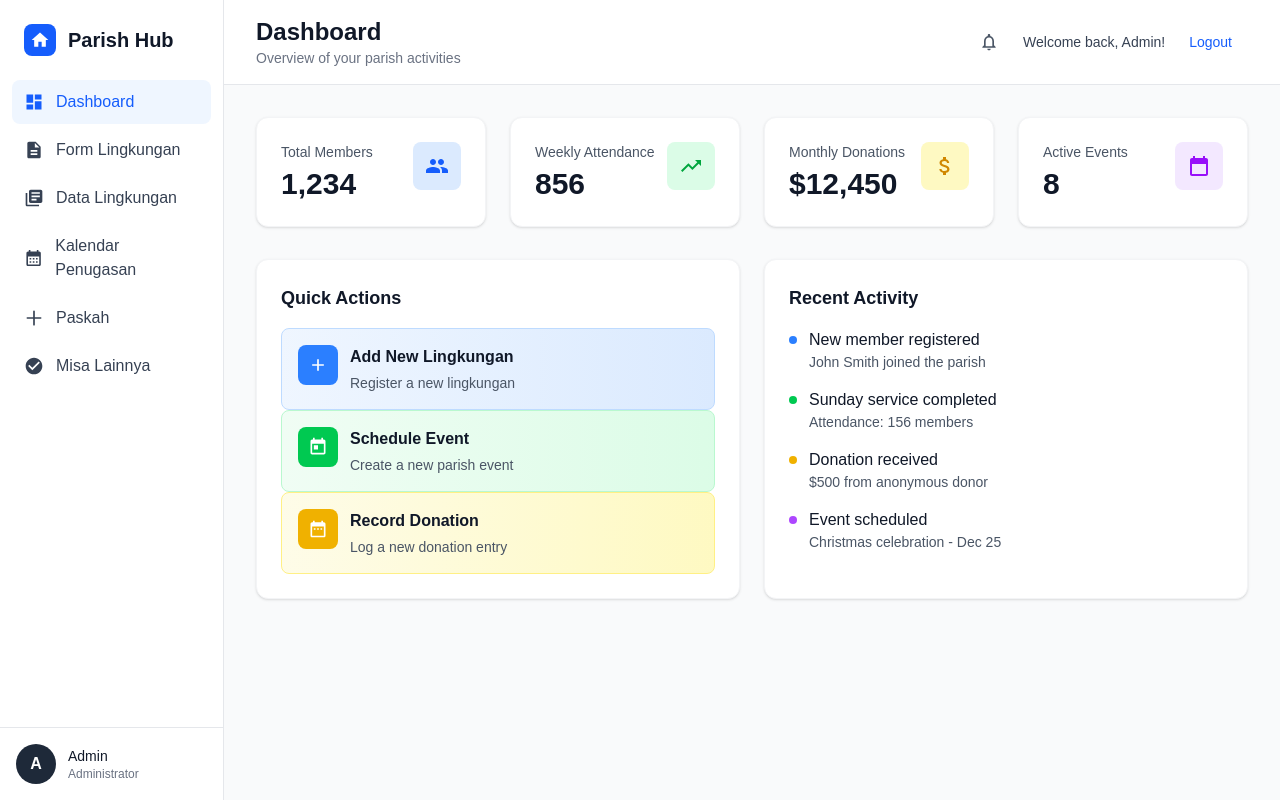
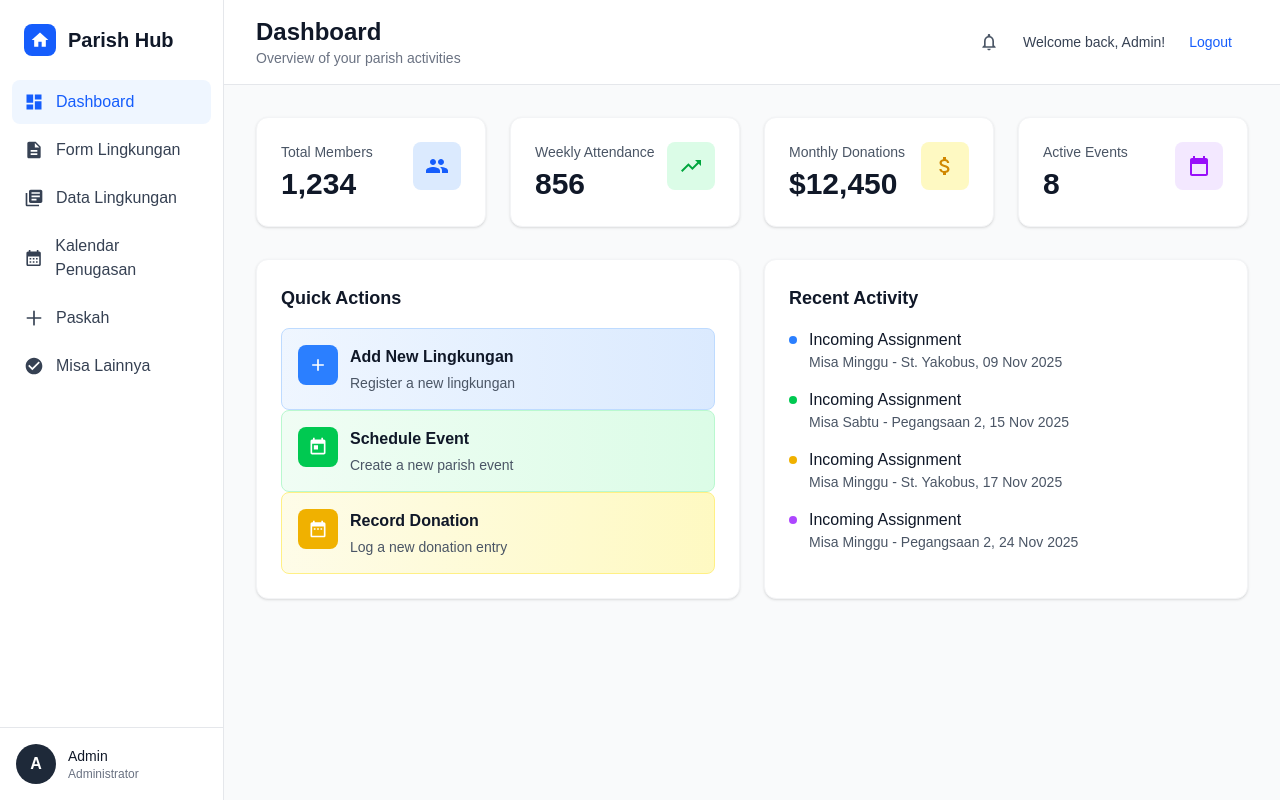
Before and after one commit to PriscillaHandoyo/stykb-dashboard, a Next.js app in the folder stykb-dashboard/: page /dashboard in a window 1280 px wide. Built offline with nearby package versions, Linux system fonts and the light colour scheme.

Commit message:
20251109_10 - Fix dashboard recent activity logics

```diff
--- a/stykb-dashboard/app/dashboard/page.tsx
+++ b/stykb-dashboard/app/dashboard/page.tsx
@@ -314,10 +314,10 @@ export default function DashboardPage() {
                   <div className="w-2 h-2 bg-blue-500 rounded-full mt-2"></div>
                   <div className="flex-1">
                     <h4 className="font-medium text-gray-900">
-                      New member registered
+                      Incoming Assignment
                     </h4>
                     <p className="text-sm text-gray-600">
-                      John Smith joined the parish
+                      Misa Minggu - St. Yakobus, 09 Nov 2025
                     </p>
                   </div>
                 </div>
@@ -325,10 +325,10 @@ export default function DashboardPage() {
                   <div className="w-2 h-2 bg-green-500 rounded-full mt-2"></div>
                   <div className="flex-1">
                     <h4 className="font-medium text-gray-900">
-                      Sunday service completed
+                      Incoming Assignment
                     </h4>
                     <p className="text-sm text-gray-600">
-                      Attendance: 156 members
+                      Misa Sabtu - Pegangsaan 2, 15 Nov 2025
                     </p>
                   </div>
                 </div>
@@ -336,10 +336,10 @@ export default function DashboardPage() {
                   <div className="w-2 h-2 bg-yellow-500 rounded-full mt-2"></div>
                   <div className="flex-1">
                     <h4 className="font-medium text-gray-900">
-                      Donation received
+                      Incoming Assignment
                     </h4>
                     <p className="text-sm text-gray-600">
-                      $500 from anonymous donor
+                      Misa Minggu - St. Yakobus, 17 Nov 2025
                     </p>
                   </div>
                 </div>
@@ -347,10 +347,10 @@ export default function DashboardPage() {
                   <div className="w-2 h-2 bg-purple-500 rounded-full mt-2"></div>
                   <div className="flex-1">
                     <h4 className="font-medium text-gray-900">
-                      Event scheduled
+                      Incoming Assignment
                     </h4>
                     <p className="text-sm text-gray-600">
-                      Christmas celebration - Dec 25
+                      Misa Minggu - Pegangsaan 2, 24 Nov 2025
                     </p>
                   </div>
                 </div>
```
